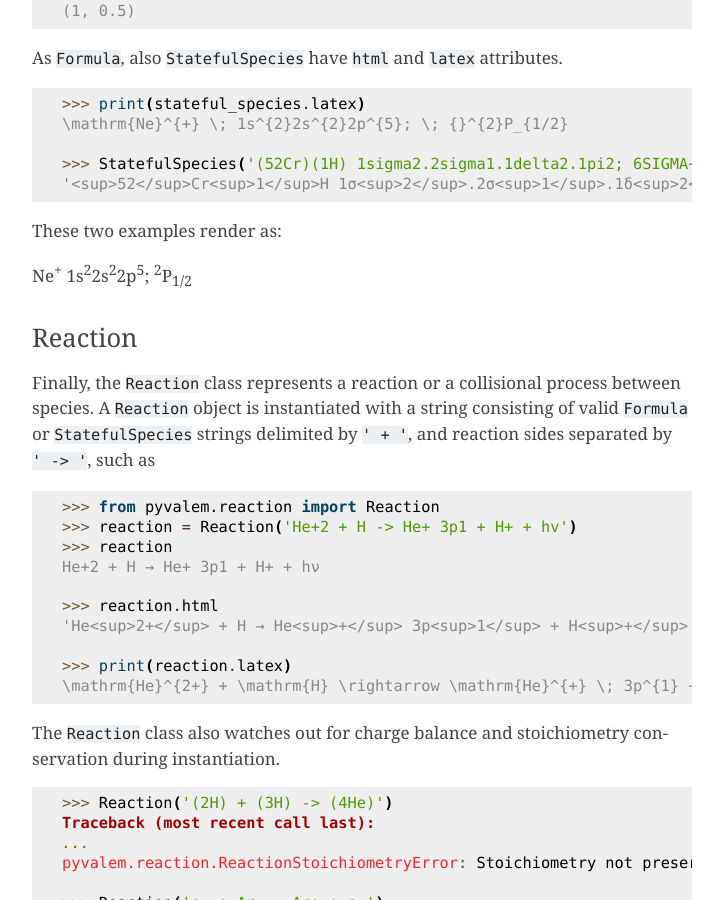
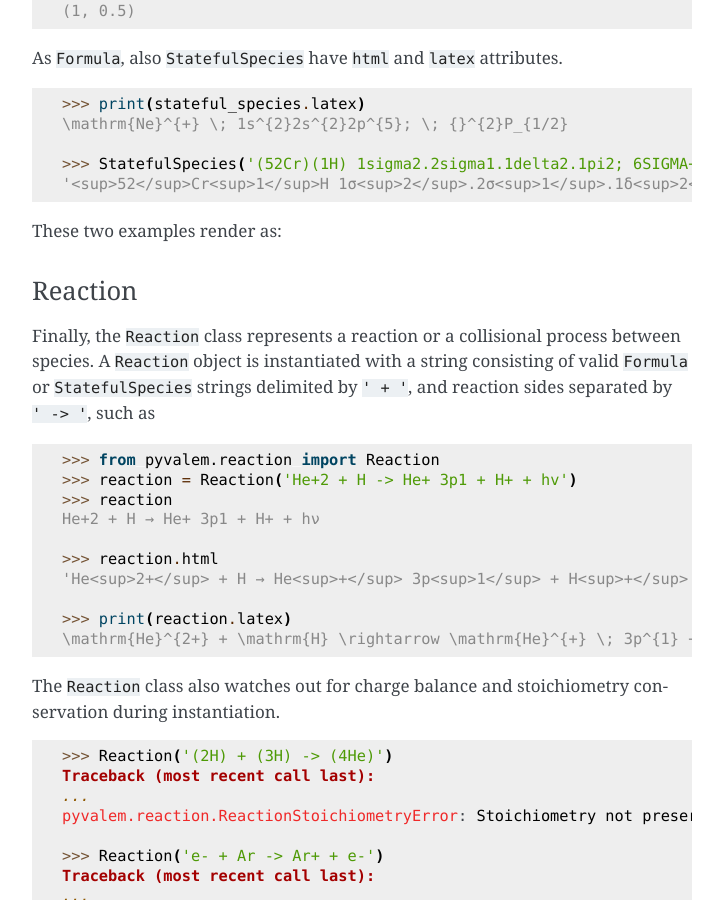
Before and after one commit to xnx/pyvalem, a Sphinx documentation site: the page built from doc/introduction.rst, in a window 1280 px wide and 900 px high, scrolled down 2230 px. Shown: the whole window, without its empty margins (388-1111 px from the left). Built offline with Sphinx 7.4.7, drawn with Linux system fonts in a browser that asks for light colours.

Commit message:
try to fix the html/latex rendering in docs

```diff
--- a/doc/introduction.rst
+++ b/doc/introduction.rst
@@ -130,10 +130,6 @@ As ``Formula``, also ``StatefulSpecies`` have ``html`` and ``latex`` attributes.
 
 These two examples render as:
 
-.. raw:: html
-
-    Ne<sup>+</sup> 1s<sup>2</sup>2s<sup>2</sup>2p<sup>5</sup>; <sup>2</sup>P<sub>1/2</sub>
-
 .. raw:: latex
 
     $\mathrm{Ne}^+ \; 1s^22s^22p^5; \; {}^2P_{1/2}$
```
